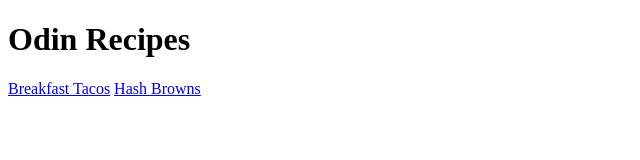
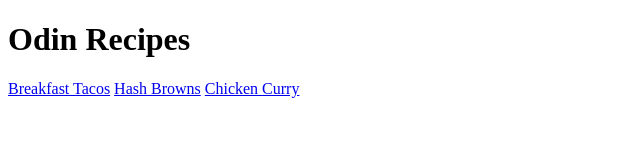
Before and after one commit to nathangrissett/odin-recipes, a plain HTML site: page index.html in a window 1280 px wide. Shown: the whole page, without its empty margins (0-640 px from the left). Drawn offline with Linux system fonts and the light colour scheme.

Commit message:
Add link to chicken curry recipe to homepage

```diff
--- a/index.html
+++ b/index.html
@@ -9,5 +9,6 @@
     <h1>Odin Recipes</h1>
     <a href="./recipes/breakfasttacos.html">Breakfast Tacos</a>
     <a href="./recipes/hashbrowns.html">Hash Browns</a>
+    <a href="./recipes/chickencurry.html">Chicken Curry</a>
 </body>
 </html>
```
